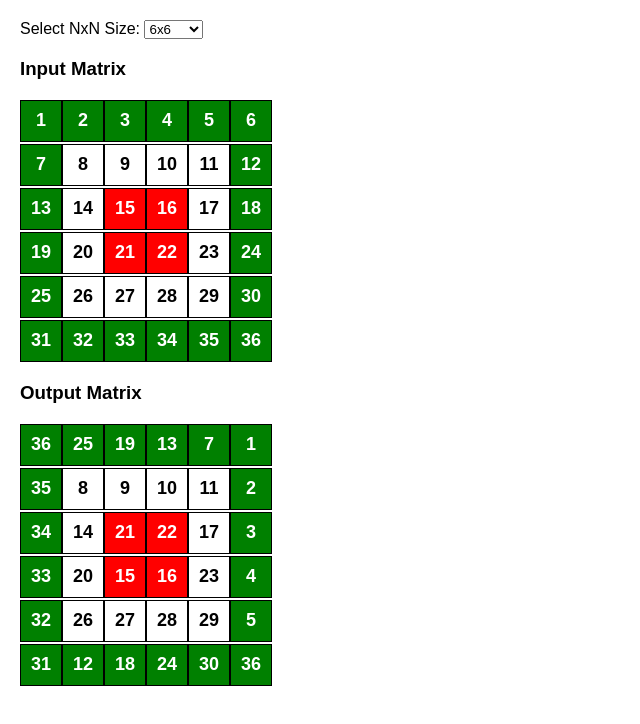
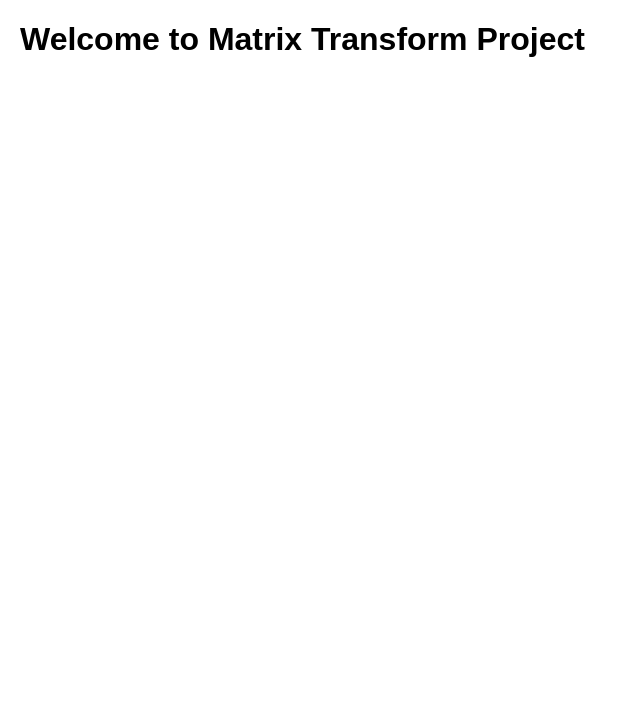
Before and after one commit to AuroSampad2003/Matrix-Transform-Project, a React (Create React App) app in the folder frontend/: page /Matrix-Transform-Project/ in a window 1280 px wide. Shown: the top 724 px of the page, without its empty margins (0-640 px from the left). Built offline with nearby package versions, Linux system fonts and the light colour scheme.

Commit message:
3rd commit

```diff
--- a/frontend/package.json
+++ b/frontend/package.json
@@ -8,12 +8,14 @@
     "start": "react-scripts start",
     "build": "react-scripts build",
     "test": "react-scripts test",
-    "eject": "react-scripts eject"
-
+    "eject": "react-scripts eject",
+    "predeploy": "npm run build",
+    "deploy": "gh-pages -d build"
   },
   "dependencies": {
     "react": "^18.0.0",
     "react-dom": "^18.0.0",
+    "react-router-dom": "^7.1.5",
     "react-scripts": "latest"
   },
   "devDependencies": {
--- a/frontend/src/App.js
+++ b/frontend/src/App.js
@@ -1,11 +1,13 @@
-import React from "react";
-import MatrixTransform from "./components/MatrixTransform";
+import { BrowserRouter as Router, Route, Routes } from "react-router-dom";
+import Home from "./components/Home";
 
 function App() {
   return (
-    <div className="App">
-      <MatrixTransform />
-    </div>
+    <Router basename="/Matrix-Transform-Project">
+      <Routes>
+        <Route path="/" element={<Home />} />
+      </Routes>
+    </Router>
   );
 }
 
--- /dev/null
+++ b/frontend/src/components/Home.js
@@ -0,0 +1,7 @@
+import React from "react";
+
+function Home() {
+  return <h1>Welcome to Matrix Transform Project</h1>;
+}
+
+export default Home;
```
Also changed, not shown: 1 other file (tests, documents, lock files or other folders).
